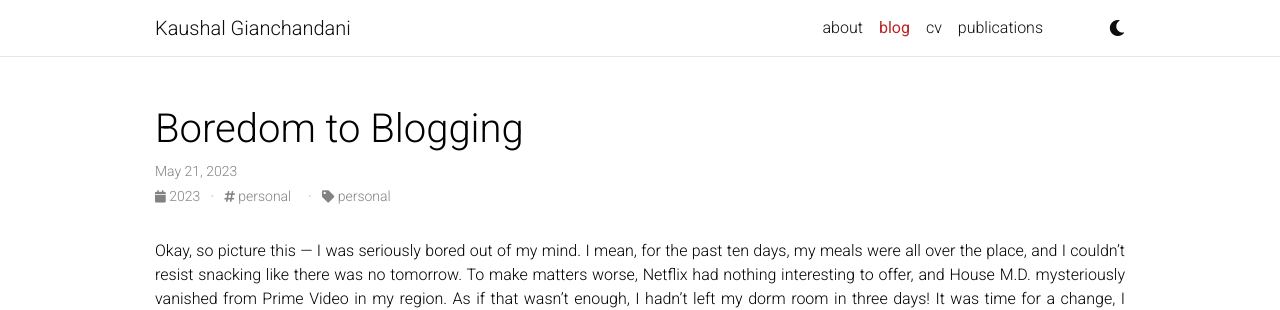
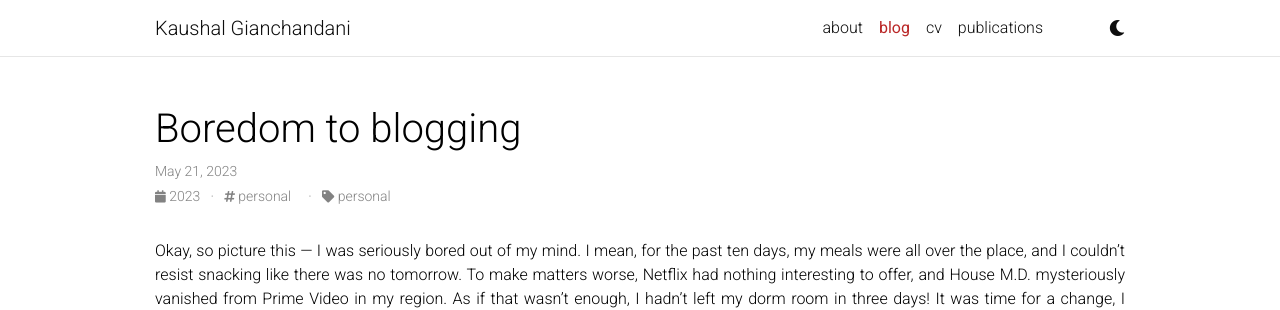
Before and after one commit to kaushalgianchandani/kaushalgianchandani.github.io, a Jekyll site: the page built from _posts/2023-05-21-first-blog.md, in a window 1280 px wide and 1165 px high. Shown: the top 310 px of the window. Built offline with Jekyll 4.4.1, drawn with Linux system fonts in a browser that asks for light colours; emoji names are drawn with the system emoji font; comment, search, counter and statistics services are not loaded; a style sheet for code colours, icons or effects is not loaded.

```diff
--- a/_posts/2023-05-21-first-blog.md
+++ b/_posts/2023-05-21-first-blog.md
@@ -1,6 +1,6 @@
 ---
 layout: post
-title:  Boredom to Blogging
+title:  Boredom to blogging
 date:   2023-05-21 01:49:00
 description: writing my first blog
 tags: personal
```
